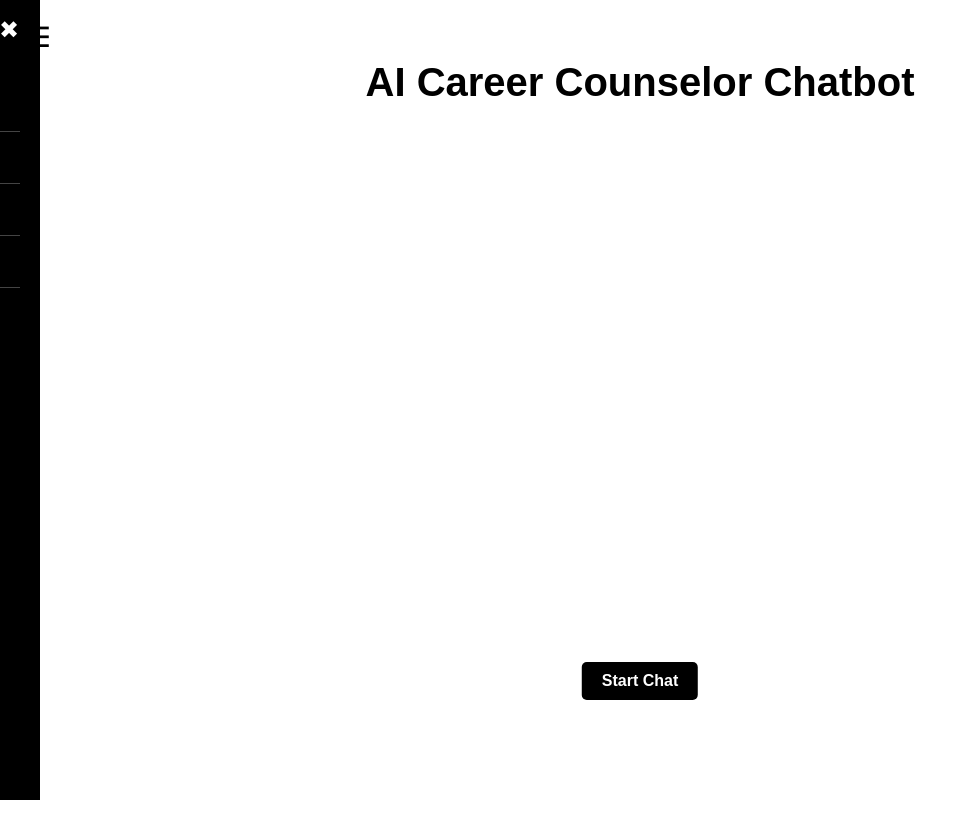
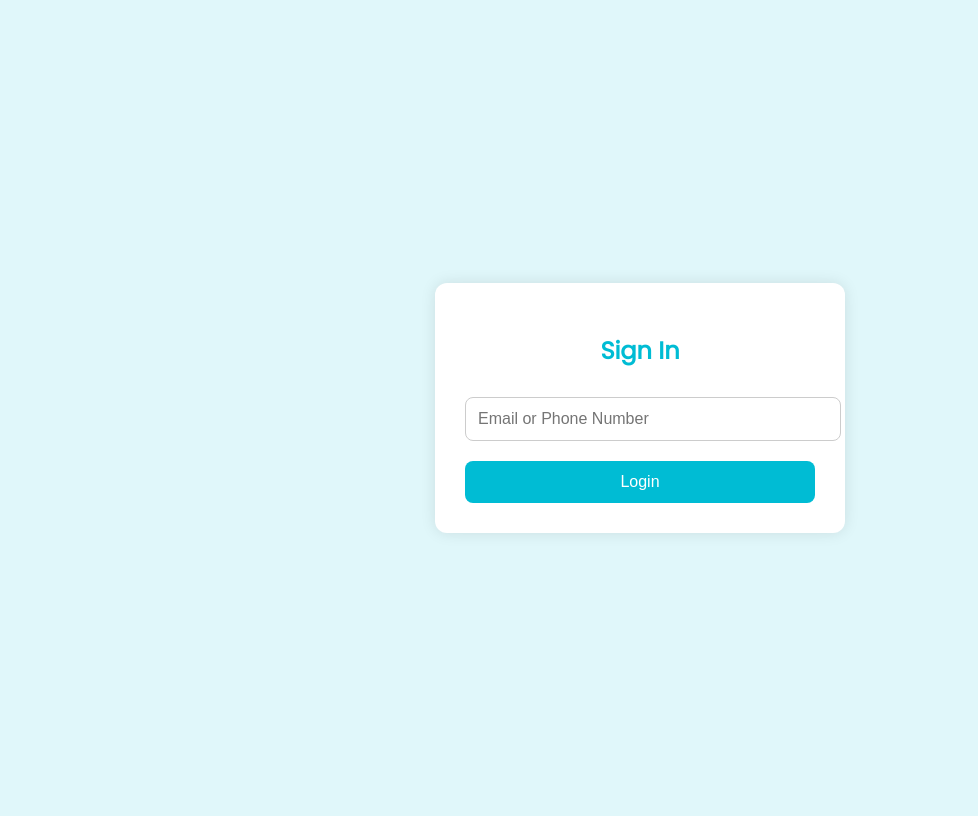
Before and after one commit to divyaa1030/ai-career-chatbot, a Flask app: page / in a window 1280 px wide. Shown: the whole page, without its empty margins (0-978 px from the left). Run offline with Flask 3, Linux system fonts and the light colour scheme.

Commit message:
UI updated with elegant sidebar and login

```diff
--- a/app.py
+++ b/app.py
@@ -1,15 +1,33 @@
-from flask import Flask, render_template, request, jsonify
+from flask import Flask, render_template, request, jsonify, redirect, session, url_for
 from chatbot_logic import get_bot_response
 
 app = Flask(__name__)
+app.secret_key = 'your_secret_key_here'  # You can use any strong random string
 
 @app.route('/')
 def home():
-    return render_template('index.html')
+    if 'user' in session:
+        return redirect(url_for('chat'))
+    return render_template('login.html')  # New login page
+
+@app.route('/login', methods=['POST'])
+def login():
+    user_input = request.form['user_input']
+    if user_input:  # In real app, validate this properly
+        session['user'] = user_input
+        return redirect(url_for('chat'))
+    return redirect(url_for('home'))
+
+@app.route('/logout')
+def logout():
+    session.pop('user', None)
+    return redirect(url_for('home'))
 
 @app.route('/chat')
 def chat():
-    return render_template('chatbot.html')
+    if 'user' not in session:
+        return redirect(url_for('home'))
+    return render_template('chatbot.html', user=session['user'])
 
 @app.route('/get_response', methods=['POST'])
 def get_response():
--- a/templates/index.html
+++ b/templates/index.html
@@ -1,60 +1,123 @@
-<!-- templates/index.html -->
 <!DOCTYPE html>
 <html lang="en">
 <head>
-    <meta charset="UTF-8">
-    <title>AI Career Counselor Chatbot</title>
-    <link rel="stylesheet" href="{{ url_for('static', filename='style.css') }}">
+  <meta charset="UTF-8">
+  <title>AI Career Counselor</title>
+  <link href="https://fonts.googleapis.com/css2?family=Poppins&display=swap" rel="stylesheet">
+  <style>
+  body {
+    margin: 0;
+    font-family: 'Poppins', sans-serif;
+    background: url('https://images.unsplash.com/photo-1584697964403-c74c45c9c01b?auto=format&fit=crop&w=1950&q=80') no-repeat center center fixed;
+    background-size: cover;
+    height: 100vh;
+    overflow: hidden;
+    display: flex;
+  }
+
+  .sidebar {
+    width: 250px;
+    background: rgba(255, 255, 255, 0.95);
+    padding: 25px 20px;
+    box-shadow: 2px 0 15px rgba(0, 0, 0, 0.1);
+    display: flex;
+    flex-direction: column;
+    justify-content: flex-start;
+    border-top-right-radius: 15px;
+    border-bottom-right-radius: 15px;
+  }
+
+  .sidebar h2 {
+    font-size: 22px;
+    font-weight: 700;
+    color: #00bcd4;
+    margin-bottom: 30px;
+    text-align: center;
+  }
+
+  .sidebar ul {
+    list-style: none;
+    padding: 0;
+    margin: 0;
+  }
+
+  .sidebar ul li {
+    margin: 18px 0;
+    font-size: 18px;
+    font-weight: 600;
+    color: #333;
+    background-color: #f0f0f0;
+    padding: 12px 15px;
+    border-radius: 10px;
+    transition: all 0.3s ease;
+    cursor: pointer;
+    box-shadow: 1px 1px 4px rgba(0, 0, 0, 0.05);
+  }
+
+  .sidebar ul li:hover {
+    background-color: #00bcd4;
+    color: white;
+    transform: translateX(5px);
+    box-shadow: 2px 2px 6px rgba(0, 188, 212, 0.3);
+  }
+
+  .main {
+    flex: 1;
+    display: flex;
+    justify-content: center;
+    align-items: center;
+    text-align: center;
+    flex-direction: column;
+    background-color: rgba(255, 255, 255, 0.85);
+  }
+
+  .main h1 {
+    font-size: 48px;
+    color: black;
+    margin-bottom: 10px;
+  }
+
+  .main p {
+    font-size: 20px;
+    color: #444;
+    margin-bottom: 30px;
+  }
+
+  .main a {
+    display: inline-block;
+    padding: 12px 25px;
+    background-color: #00bcd4;
+    color: white;
+    text-decoration: none;
+    font-size: 18px;
+    border-radius: 8px;
+    transition: background 0.3s ease;
+  }
+
+  .main a:hover {
+    background-color: #0192a5;
+  }
+</style>
 </head>
 <body>
-    <!-- Sidebar -->
-    <div class="sidebar" id="sidebar">
-        <button class="close-btn" onclick="toggleSidebar()">✖</button>
-        <ul>
-            <li onclick="showPopup('history')">History</li>
-            <li onclick="showPopup('schedule')">Monthly Schedule</li>
-            <li onclick="showPopup('update')">Daily Update</li>
-            <li onclick="showPopup('reminder')">Reminder System</li>
-        </ul>
-    </div>
 
-    <!-- Hamburger -->
-    <button class="menu-btn" onclick="toggleSidebar()">☰</button>
+  <!-- Sidebar -->
+  <div class="sidebar">
+    <h2>Features</h2>
+    <ul>
+      <li>📜 History</li>
+      <li>📅 Monthly Schedule</li>
+      <li>📝 Daily Update</li>
+      <li>⏰ Reminder System</li>
+    </ul>
+  </div>
 
-    <!-- Main Page Content -->
-    <div class="main-content">
-        <h1>AI Career Counselor Chatbot</h1>
-        <a href="/chat" class="start-btn">Start Chat</a>
-    </div>
+  <!-- Main content -->
+  <div class="main">
+    <h1>AI Career Chatbot</h1>
+    <p>Your personalized career counselor for 12th-grade students</p>
+    <a href="/chat">Start Chat</a>
+  </div>
 
-    <!-- Popups -->
-    <div id="popup-container" class="popup-container">
-        <div id="popup" class="popup">
-            <span id="popup-close" onclick="closePopup()">✖</span>
-            <div id="popup-content"></div>
-        </div>
-    </div>
-
-    <script>
-        function toggleSidebar() {
-            document.getElementById("sidebar").classList.toggle("open");
-        }
-
-        function showPopup(type) {
-            const content = {
-                history: "🕓 Your past chat history will appear here.",
-                schedule: "📅 Monthly schedule with 2 hrs/day plan shown here.",
-                update: "📝 Update daily progress: time & topic.",
-                reminder: "⏰ Bot reminds you if a day is missed."
-            };
-
-            document.getElementById("popup-content").innerText = content[type] || "";
-            document.getElementById("popup-container").style.display = "flex";
-        }
-
-        function closePopup() {
-            document.getElementById("popup-container").style.display = "none";
-        }
-    </script>
 </body>
 </html>
--- /dev/null
+++ b/templates/login.html
@@ -0,0 +1,61 @@
+<!DOCTYPE html>
+<html lang="en">
+<head>
+  <meta charset="UTF-8">
+  <title>Login</title>
+  <link href="https://fonts.googleapis.com/css2?family=Poppins&display=swap" rel="stylesheet">
+  <style>
+    body {
+      font-family: 'Poppins', sans-serif;
+      background: #e0f7fa;
+      display: flex;
+      justify-content: center;
+      align-items: center;
+      height: 100vh;
+    }
+
+    .login-box {
+      background: white;
+      padding: 30px;
+      border-radius: 12px;
+      box-shadow: 0 0 15px rgba(0,0,0,0.1);
+      width: 350px;
+    }
+
+    h2 {
+      text-align: center;
+      color: #00bcd4;
+    }
+
+    input {
+      width: 100%;
+      margin: 10px 0;
+      padding: 12px;
+      font-size: 16px;
+      border: 1px solid #ccc;
+      border-radius: 8px;
+    }
+
+    button {
+      width: 100%;
+      padding: 12px;
+      background: #00bcd4;
+      color: white;
+      font-size: 16px;
+      border: none;
+      border-radius: 8px;
+      margin-top: 10px;
+      cursor: pointer;
+    }
+  </style>
+</head>
+<body>
+  <div class="login-box">
+    <h2>Sign In</h2>
+    <form method="POST">
+      <input type="text" name="email_or_phone" placeholder="Email or Phone Number" required>
+      <button type="submit">Login</button>
+    </form>
+  </div>
+</body>
+</html>
```
Also changed, not shown: templates/chatbot.html (+83 -6 lines).
